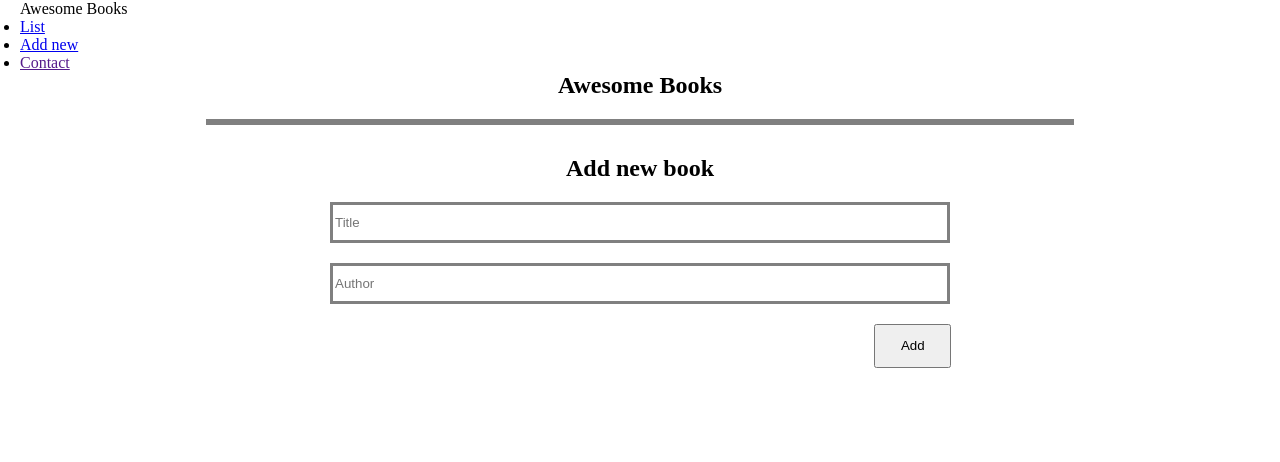
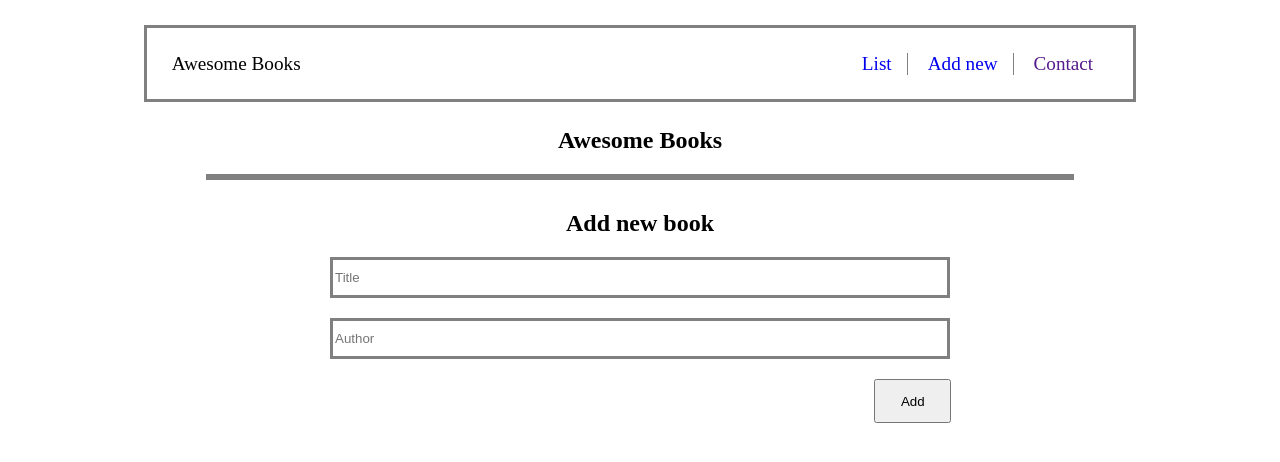
Before and after one commit to felixDev22/Awesome-Books-App, a website: page index.html in a window 1280 px wide. Drawn offline with Linux system fonts and the light colour scheme.

Commit message:
Style nav bar

```diff
--- a/style.css
+++ b/style.css
@@ -6,6 +6,34 @@
 
 body {
   margin: 0 auto;
+}
+
+nav {
+  display: flex;
+  justify-content: space-between;
+  margin:2% 10%;
+  padding: 2%;
+  border: gray solid;
+  font-size: larger;
+}
+
+ul {
+  display: flex;
+  gap: 20px;
+  list-style: none;
+}
+
+li {
+  border-right: gray solid 1px;
+ padding-right: 15px;
+}
+
+.contact {
+  border: none;
+}
+
+ul li a {
+  text-decoration: none;
 }
 
 .container {
```
